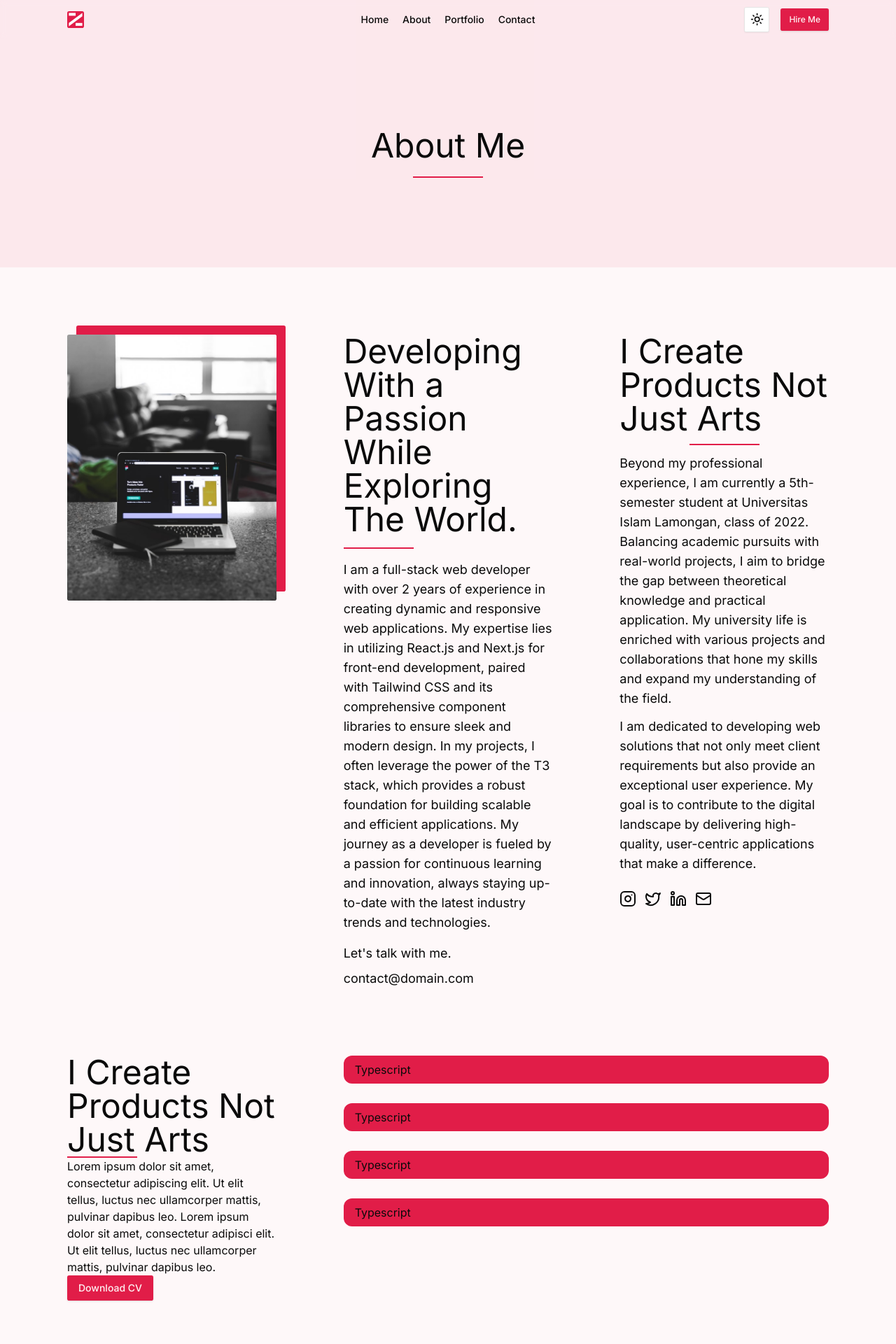
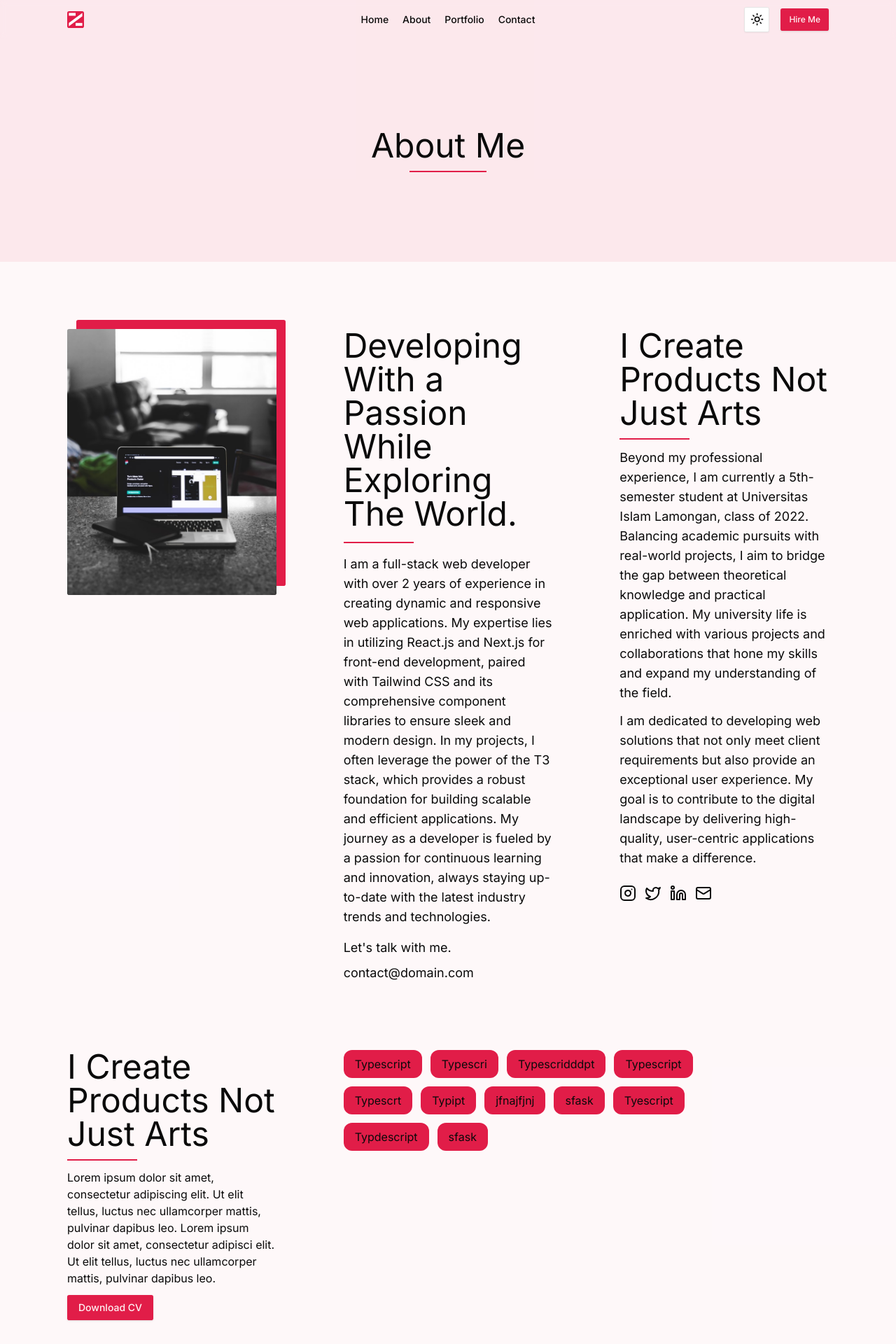
Before and after one commit to CodeWithZaky/my-personal-website-2, a Next.js app: page /about in a window 1280 px wide. Shown: the top 1920 px of the page at 70% size. Built offline with nearby package versions, Linux system fonts and the light colour scheme.

Commit message:
complete about layout page

```diff
--- a/src/app/about/page.tsx
+++ b/src/app/about/page.tsx
@@ -36,18 +36,20 @@ export default AboutPage;
 
 const HeaderSection = () => {
   return (
-    <div className="large-sentences mx-auto flex w-[85%] flex-col items-center justify-center gap-5 py-32">
-      <h1>About Me</h1>
-      <div className="h-[2px] w-[100px] bg-primary" />
+    <div className="flex justify-center items-center mx-auto py-32 w-[85%] large-sentences">
+      <div className="flex flex-col justify-center items-center gap-3 w-fit">
+        <h1>About Me</h1>
+        <span className="bg-primary mx-auto w-[50%] h-[2px]" />
+      </div>
     </div>
   );
 };
 
 const AboutSection = () => {
   return (
-    <div className="mx-auto flex w-[85%] items-center justify-start space-y-14 py-24">
-      <div className="grid grid-cols-1 items-start justify-start gap-24 md:grid-cols-2 lg:grid-cols-3">
-        <div className="flex w-full items-center justify-start md:justify-end">
+    <div className="flex justify-start items-center space-y-14 mx-auto py-24 w-[85%]">
+      <div className="justify-start items-start gap-24 grid grid-cols-1 md:grid-cols-2 lg:grid-cols-3">
+        <div className="flex justify-start md:justify-end items-center w-full">
           <div className="border-image rounded-md">
             <Image
               src={Section1Bg1}
@@ -56,11 +58,11 @@ const AboutSection = () => {
             />
           </div>
         </div>
-        <div className="flex w-full flex-col gap-4">
+        <div className="flex flex-col gap-4 w-full">
           <h1 className="text-xl md:text-3xl lg:text-5xl">
             Developing With a Passion While Exploring The World.
           </h1>
-          <div className="h-[2px] w-[100px] bg-primary" />
+          <span className="bg-primary w-[100px] h-[2px]" />
           <p className="normal-sentences">
             I am a full-stack web developer with over 2 years of experience in
             creating dynamic and responsive web applications. My expertise lies
@@ -73,16 +75,16 @@ const AboutSection = () => {
             innovation, always staying up-to-date with the latest industry
             trends and technologies.
           </p>
-          <div className="normal-sentences flex flex-col gap-2">
+          <div className="flex flex-col gap-2 normal-sentences">
             <p>{"Let's talk with me."}</p>
             <p>contact@domain.com</p>
           </div>
         </div>
-        <div className="flex w-full flex-col items-center gap-3 md:col-span-2 lg:col-span-1">
+        <div className="flex flex-col items-start gap-3 md:col-span-2 lg:col-span-1 w-full">
           <h1 className="text-xl md:text-3xl lg:text-5xl">
             I Create Products Not Just Arts
           </h1>
-          <div className="h-[2px] w-[100px] bg-primary" />
+          <span className="bg-primary w-[100px] h-[2px]" />
           <p className="normal-sentences">
             Beyond my professional experience, I am currently a 5th-semester
             student at Universitas Islam Lamongan, class of 2022. Balancing
@@ -97,31 +99,42 @@ const AboutSection = () => {
             goal is to contribute to the digital landscape by delivering
             high-quality, user-centric applications that make a difference.
           </p>
-          <div className="mt-3 flex w-full gap-3">
+          <div className="flex gap-3 mt-3 w-full">
             <Instagram />
             <Twitter />
             <Linkedin />
             <Mail />
           </div>
         </div>
-        <div>
+        <div className="flex flex-col gap-3">
           <h1 className="text-xl md:text-3xl lg:text-5xl">
             I Create Products Not Just Arts
           </h1>
-          <div className="h-[2px] w-[100px] bg-primary" />
+          <span className="bg-primary w-[100px] h-[2px]" />
           <p>
             Lorem ipsum dolor sit amet, consectetur adipiscing elit. Ut elit
             tellus, luctus nec ullamcorper mattis, pulvinar dapibus leo. Lorem
             ipsum dolor sit amet, consectetur adipisci elit. Ut elit tellus,
             luctus nec ullamcorper mattis, pulvinar dapibus leo.
           </p>
-          <Button>Download CV</Button>
+          <Button className="w-fit">Download CV</Button>
         </div>
         <div className="space-y-7 lg:col-span-2">
-          <p className="w-full rounded-xl bg-primary px-4 py-2">Typescript</p>
-          <p className="w-full rounded-xl bg-primary px-4 py-2">Typescript</p>
-          <p className="w-full rounded-xl bg-primary px-4 py-2">Typescript</p>
-          <p className="w-full rounded-xl bg-primary px-4 py-2">Typescript</p>
+          <div className="flex flex-wrap justify-start items-start gap-3 lg:w-[75%]">
+            <p className="bg-primary px-4 py-2 rounded-xl w-fit">Typescript</p>
+            <p className="bg-primary px-4 py-2 rounded-xl w-fit">Typescri</p>
+            <p className="bg-primary px-4 py-2 rounded-xl w-fit">
+              Typescridddpt
+            </p>
+            <p className="bg-primary px-4 py-2 rounded-xl w-fit">Typescript</p>
+            <p className="bg-primary px-4 py-2 rounded-xl w-fit">Typescrt</p>
+            <p className="bg-primary px-4 py-2 rounded-xl w-fit">Typipt</p>
+            <p className="bg-primary px-4 py-2 rounded-xl w-fit">jfnajfjnj</p>
+            <p className="bg-primary px-4 py-2 rounded-xl w-fit">sfask</p>
+            <p className="bg-primary px-4 py-2 rounded-xl w-fit">Tyescript</p>
+            <p className="bg-primary px-4 py-2 rounded-xl w-fit">Typdescript</p>
+            <p className="bg-primary px-4 py-2 rounded-xl w-fit">sfask</p>
+          </div>
         </div>
       </div>
     </div>
```
